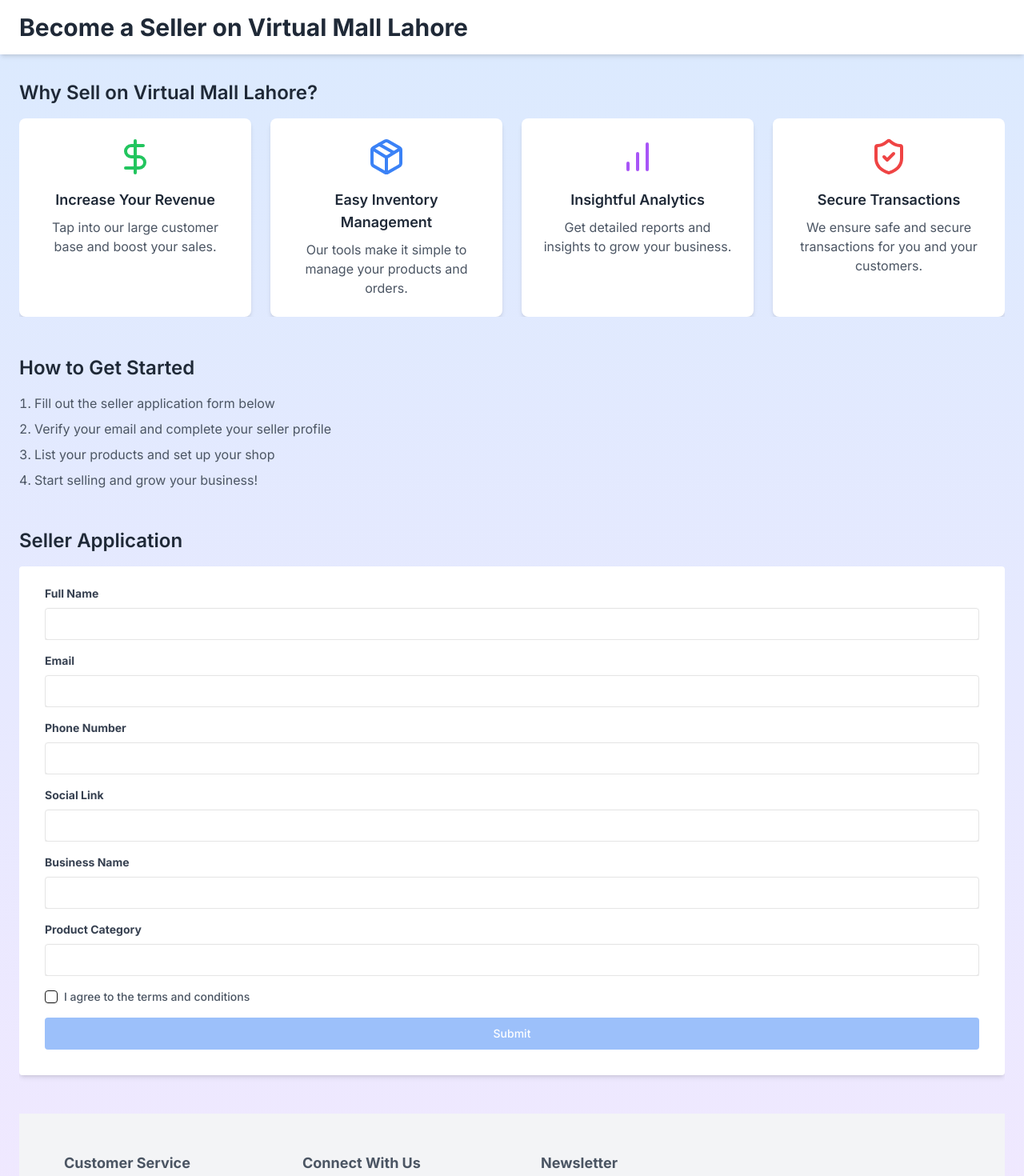
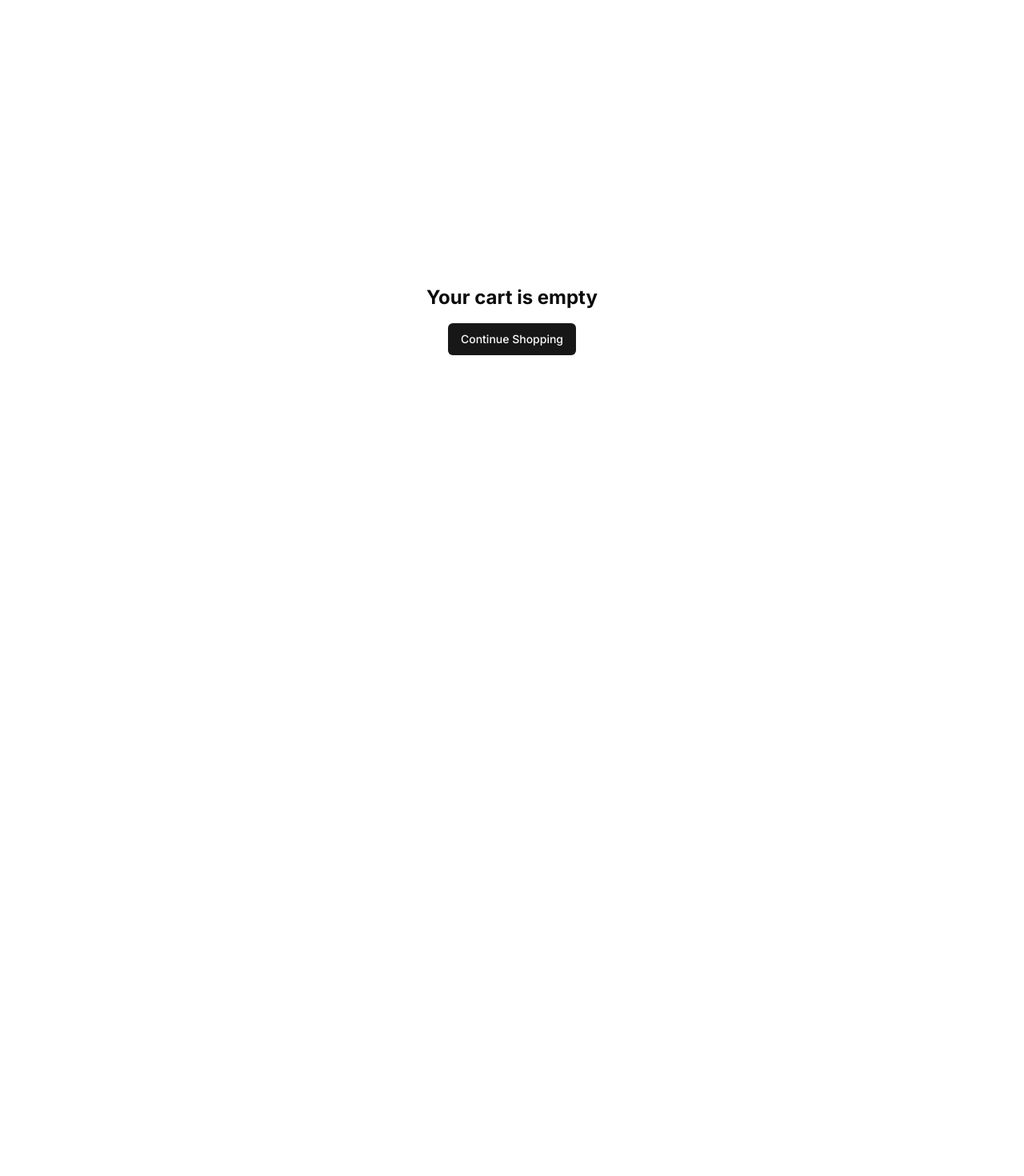
Before and after one commit to sanaa-sys/virtual-mall, a Next.js app: page /sellerPage in a window 1280 px wide. Shown: the top 1470 px of the page at 80% size. After the commit the page ends 800 px from the top, so only its background shows below. Built offline with nearby package versions, Linux system fonts and the light colour scheme.

Commit message:
confirmation mail

```diff
--- a/app/payment/page.js
+++ b/app/payment/page.js
@@ -1,3 +1,4 @@
+
 "use client";
 
 import { useState } from "react";
@@ -30,17 +31,24 @@ export default function PaymentPage() {
 
   // Function to send order confirmation email
   const sendOrderConfirmationEmail = (emailParams) => {
+    if (!emailParams.customer_email) {
+      console.error('No customer email provided.');
+      return;
+    }
+
     emailjs.send(
-      'service_cio6onz',  // Replace with your EmailJS service ID
+      'service_cio6onz', // Replace with your EmailJS service ID
       'template_t5k24tp', // Replace with your EmailJS template ID
       emailParams,        // Parameters to fill in the template
-      '1oDlFZNgaaQnAhytI'      // Replace with your EmailJS user ID
+      '1oDlFZNgaaQnAhytI' // Replace with your EmailJS user ID
     ).then((result) => {
       console.log('Email sent successfully:', result);
     }).catch((error) => {
       console.error('Error sending email:', error);
     });
   };
+
+
 
   const handleSubmit = async (event) => {
     event.preventDefault();
@@ -49,39 +57,38 @@ export default function PaymentPage() {
     // Generate a unique order ID
     const orderId = uuidv4();  // This will generate a unique ID for each order
 
-    if (paymentMethod === "card") {
-      alert("Payment confirmed");
+    // Check that userEmail is set
+    if (!userEmail) {
+      console.error("No user email set.");
+      setIsProcessing(false);
+      return;
+    }
 
-      // Simulate payment processing
-      await new Promise((resolve) => setTimeout(resolve, 2000));
+    const emailParams = {
+      customer_email: userEmail, // Ensure this has the buyer's correct email
+      order_id: orderId,         // Unique order ID
+      total_amount: "$104.99",   // Example total amount
+      payment_method: paymentMethod === "card" ? "Credit/Debit Card" : "Cash on Delivery",
+    };
 
-      // Prepare email data with the dynamic order ID
-      const emailParams = {
-        customer_email: userEmail, // Email of the user
-        order_id: orderId, // Unique order ID
-        total_amount: "$104.99", // Example total amount
-        payment_method: "Credit/Debit Card",
-      };
-
+    try {
       // Send confirmation email
       sendOrderConfirmationEmail(emailParams);
 
-      // Redirect to confirmation page
-      router.push("/home");
-    } else {
-      // Cash on Delivery, show affirmation modal
-      setShowAffirmation(true);
+      if (paymentMethod === "card") {
+        alert("Payment confirmed");
 
-      // Prepare email data for COD
-      const emailParams = {
-        customer_email: userEmail,
-        order_id: orderId, // Unique order ID
-        total_amount: "$104.99",
-        payment_method: "Cash on Delivery",
-      };
+        // Simulate payment processing
+        await new Promise((resolve) => setTimeout(resolve, 2000));
 
-      // Send confirmation email for COD
-      sendOrderConfirmationEmail(emailParams);
+        // Redirect to confirmation page
+        router.push("/home");
+      } else {
+        // Show affirmation modal for COD
+        setShowAffirmation(true);
+      }
+    } catch (error) {
+      console.error("Error processing payment:", error);
     }
 
     setIsProcessing(false);
--- a/app/sellerPage/page.jsx
+++ b/app/sellerPage/page.jsx
@@ -1,318 +1,195 @@
 "use client";
+import { useState } from "react";
+import { Minus, Plus, Trash2 } from "lucide-react";
+import { Button } from "@/components/ui/button";
+import { Input } from "@/components/ui/input";
+import { v4 as uuidv4 } from 'uuid';
+import NavBar from "@/components/ui/navbar";
+import {
+  Table,
+  TableBody,
+  TableCell,
+  TableHead,
+  TableHeader,
+  TableRow,
+} from "@/components/ui/table";
+import { useAppContext } from "../../context/AppContext";
+import Link from "next/link";
 import emailjs from "emailjs-com";
-import React, { useState } from "react";
-import { motion } from "framer-motion";
-import { DollarSign, Package, BarChart, ShieldCheck } from "lucide-react";
-import { Input } from "@/components/ui/input";
-import { Label } from "@/components/ui/label";
-import { Button } from "@/components/ui/button";
-import { Checkbox } from "@/components/ui/checkbox";
-import Footer from "@/components/Footer";
-import ThankYouPopup from "@/components/ThankYouPopup";
-import { useRouter } from "next/navigation";
-import { useAppContext } from "../../context/AppContext";
 
-const SellerPage = () => {
+export default function CartPage() {
+  const { cart, setCart } = useAppContext();
+  const [buyerEmail, setBuyerEmail] = useState(""); // Add buyer's email state
 
-  const router = useRouter();
-  const [showThankYou, setShowThankYou] = useState(false);
-  const [formData, setFormData] = useState({
-    fullName: "",
-    email: "",
-    phoneNumber: "",
-    businessName: "",
-    productCategory: "",
-    agreeTerms: false, // State for checkbox
-    socialLink: "", // Initial state for socialLink
-  });
-
-  const handleInputChange = (e) => {
-    const { name, value } = e.target;
-    setFormData((prevState) => ({
-      ...prevState,
-      [name]: value,
-    }));
+  const updateQuantity = (id, newQuantity) => {
+    if (newQuantity >= 0) {
+      setCart((items) =>
+        items.map((item) =>
+          item.id === id ? { ...item, quantity: newQuantity } : item
+        )
+      );
+    }
   };
 
-  const handleCheckboxChange = (checked) => {
-    setFormData((prevState) => ({
-      ...prevState,
-      agreeTerms: checked,
-    }));
+  const removeItem = (id) => {
+    setCart((items) => items.filter((item) => item.id !== id));
   };
 
-  const handleSubmit = (e) => {
-    e.preventDefault();
+  const subtotal = cart.reduce(
+    (sum, item) => sum + item.price * item.quantity,
+    0
+  );
+  const tax = subtotal * 0.1; // Assuming 10% tax
+  const total = subtotal + tax;
 
-    const templateParams = {
-      fullName: formData.fullName,
-      email: formData.email,
-      phoneNumber: formData.phoneNumber,
-      businessName: formData.businessName,
-      productCategory: formData.productCategory,
-      socialLink: formData.socialLink,
-    };
+  const handleProceedToCheckout = () => {
+    if (buyerEmail === "") {
+      alert("Please enter your email to proceed.");
+      return;
+    }
 
-    emailjs
-      .send(
-        "service_cio6onz",
-        "template_579m15j",
-        templateParams,
-        "1oDlFZNgaaQnAhytI"
-      )
-      .then((response) => {
-        console.log("Email sent successfully:", response);
-        setShowThankYou(true);
-      })
-      .catch((error) => {
-        console.error("Error sending email:", error);
-      });
+    const productList = cart.map(item => `${item.name} (Qty: ${item.quantity}) - $${(item.price * item.quantity).toFixed(2)}`).join("\n");
+
+    // Send confirmation email using EmailJS
+    emailjs.send(
+      "service_cio6onz", // Replace with your EmailJS service ID
+      "template_t5k24tp", // Replace with your EmailJS template ID
+      {
+        buyer_email: buyerEmail, // The buyer's email
+        order_id: "123456", // Example order ID (replace with actual ID if needed)
+        payment_method: "Credit Card", // Example payment method (replace with actual payment method if available)
+        order_total: total.toFixed(2), // Order total
+        product_list: productList, // List of products in the cart
+        from_name: "Virtual Mall", // Sender's name
+      },
+      "1oDlFZNgaaQnAhytI" // Replace with your EmailJS user ID
+    )
+    .then((result) => {
+      console.log("Email sent successfully!");
+    })
+    .catch((error) => {
+      console.log("Error sending email:", error);
+    });
   };
 
-  const handleClosePopup = () => {
-    setShowThankYou(false);
-    router.push("/home");
-  };
-
-  const benefits = [
-    {
-      icon: <DollarSign className="w-12 h-12 text-green-500" />,
-      title: "Increase Your Revenue",
-      description: "Tap into our large customer base and boost your sales.",
-    },
-    {
-      icon: <Package className="w-12 h-12 text-blue-500" />,
-      title: "Easy Inventory Management",
-      description:
-        "Our tools make it simple to manage your products and orders.",
-    },
-    {
-      icon: <BarChart className="w-12 h-12 text-purple-500" />,
-      title: "Insightful Analytics",
-      description: "Get detailed reports and insights to grow your business.",
-    },
-    {
-      icon: <ShieldCheck className="w-12 h-12 text-red-500" />,
-      title: "Secure Transactions",
-      description:
-        "We ensure safe and secure transactions for you and your customers.",
-    },
-  ];
+  if (cart.length === 0) {
+    return (
+      <div className="flex flex-col items-center justify-center h-screen">
+        <h1 className="text-2xl font-bold mb-4">Your cart is empty</h1>
+        <Link href="/productList" passHref>
+          <Button>Continue Shopping</Button>
+        </Link>
+      </div>
+    );
+  }
 
   return (
-    <div className="min-h-screen bg-gradient-to-b from-blue-100 to-purple-100">
-      <header className="bg-white shadow-md">
-        <div className="container mx-auto px-6 py-4">
-          <h1 className="text-3xl font-bold text-gray-800">
-            Become a Seller on Virtual Mall Lahore
-          </h1>
+    <div className="container mx-auto px-4 py-8">
+      <NavBar />
+      <h1 className="text-2xl font-bold mb-4">Your Cart</h1>
+      <div className="flex flex-col lg:flex-row gap-8">
+        <div className="lg:w-2/3">
+          <Table>
+            <TableHeader>
+              <TableRow>
+                <TableHead>Product</TableHead>
+                <TableHead>Price</TableHead>
+                <TableHead>Quantity</TableHead>
+                <TableHead>Total</TableHead>
+                <TableHead>Trash</TableHead>
+              </TableRow>
+            </TableHeader>
+            <TableBody>
+              {cart.map((item) => (
+                <TableRow key={item.id}>
+                  <TableCell>{item.name}</TableCell>
+                  <TableCell>${item.price.toFixed(2)}</TableCell>
+                  <TableCell>
+                    <div className="flex items-center space-x-2">
+                      <Button
+                        variant="outline"
+                        size="icon"
+                        onClick={() =>
+                          updateQuantity(item.id, item.quantity - 1)
+                        }
+                      >
+                        <Minus className="h-4 w-4" />
+                      </Button>
+                      <Input
+                        type="number"
+                        value={item.quantity}
+                        onChange={(e) =>
+                          updateQuantity(item.id, parseInt(e.target.value))
+                        }
+                        className="w-16 text-center"
+                      />
+                      <Button
+                        variant="outline"
+                        size="icon"
+                        onClick={() =>
+                          updateQuantity(item.id, item.quantity + 1)
+                        }
+                      >
+                        <Plus className="h-4 w-4" />
+                      </Button>
+                    </div>
+                  </TableCell>
+                  <TableCell>
+                    ${(item.price * item.quantity).toFixed(2)}
+                  </TableCell>
+                  <TableCell>
+                    <Button
+                      variant="ghost"
+                      size="icon"
+                      onClick={() => removeItem(item.id)}
+                    >
+                      <Trash2 className="h-4 w-4" />
+                    </Button>
+                  </TableCell>
+                </TableRow>
+              ))}
+            </TableBody>
+          </Table>
         </div>
-      </header>
+        <div className="lg:w-1/3">
+          <div className="bg-gray-100 p-6 rounded-lg">
+            <h2 className="text-xl font-semibold mb-4">Order Summary</h2>
+            <div className="flex justify-between mb-2">
+              <span>Subtotal</span>
+              <span>${subtotal.toFixed(2)}</span>
+            </div>
+            <div className="flex justify-between mb-2">
+              <span>Tax</span>
+              <span>${tax.toFixed(2)}</span>
+            </div>
+            <div className="flex justify-between font-semibold text-lg mt-4 pt-4 border-t">
+              <span>Total</span>
+              <span>${total.toFixed(2)}</span>
+            </div>
 
-      <main className="container mx-auto px-6 py-8">
-        <section className="mb-12">
-          <motion.h2
-            className="text-2xl font-semibold text-gray-800 mb-4"
-            initial={{ opacity: 0, y: -20 }}
-            animate={{ opacity: 1, y: 0 }}
-            transition={{ duration: 0.5 }}
-          >
-            Why Sell on Virtual Mall Lahore?
-          </motion.h2>
-          <div className="grid grid-cols-1 md:grid-cols-2 lg:grid-cols-4 gap-6">
-            {benefits.map((benefit, index) => (
-              <motion.div
-                key={index}
-                className="bg-white rounded-lg shadow-md p-6 flex flex-col items-center text-center"
-                initial={{ opacity: 0, y: 20 }}
-                animate={{ opacity: 1, y: 0 }}
-                transition={{ duration: 0.5, delay: index * 0.1 }}
-              >
-                <div className="mb-4">{benefit.icon}</div>
-                <h3 className="text-lg font-semibold text-gray-800 mb-2">
-                  {benefit.title}
-                </h3>
-                <p className="text-gray-600">{benefit.description}</p>
-              </motion.div>
-            ))}
-          </div>
-        </section>
-
-        <section className="mb-12">
-          <motion.h2
-            className="text-2xl font-semibold text-gray-800 mb-4"
-            initial={{ opacity: 0, y: -20 }}
-            animate={{ opacity: 1, y: 0 }}
-            transition={{ duration: 0.5 }}
-          >
-            How to Get Started
-          </motion.h2>
-          <motion.ol
-            className="list-decimal list-inside space-y-2 text-gray-600"
-            initial={{ opacity: 0 }}
-            animate={{ opacity: 1 }}
-            transition={{ duration: 0.5, delay: 0.2 }}
-          >
-            <li>Fill out the seller application form below</li>
-            <li>Verify your email and complete your seller profile</li>
-            <li>List your products and set up your shop</li>
-            <li>Start selling and grow your business!</li>
-          </motion.ol>
-        </section>
-
-        <section>
-          <motion.h2
-            className="text-2xl font-semibold text-gray-800 mb-4"
-            initial={{ opacity: 0, y: -20 }}
-            animate={{ opacity: 1, y: 0 }}
-            transition={{ duration: 0.5 }}
-          >
-            Seller Application
-          </motion.h2>
-          <motion.form
-            onSubmit={handleSubmit}
-            className="bg-white shadow-md rounded px-8 pt-6 pb-8 mb-4"
-            initial={{ opacity: 0 }}
-            animate={{ opacity: 1 }}
-            transition={{ duration: 0.5, delay: 0.2 }}
-          >
-            <div className="mb-4">
-              <Label
-                htmlFor="fullName"
-                className="block text-gray-700 text-sm font-bold mb-2"
-              >
-                Full Name
-              </Label>
-              <Input
-                type="text"
-                id="fullName"
-                name="fullName"
-                value={formData.fullName}
-                onChange={handleInputChange}
-                required
-                className="shadow appearance-none border rounded w-full py-2 px-3 text-gray-700 leading-tight focus:outline-none focus:shadow-outline"
-              />
-            </div>
-            <div className="mb-4">
-              <Label
-                htmlFor="email"
-                className="block text-gray-700 text-sm font-bold mb-2"
-              >
-                Email
-              </Label>
+            {/* Add an email input field for buyer */}
+            <div className="mt-4">
+              <label htmlFor="buyerEmail" className="block mb-2">
+                Enter your email:
+              </label>
               <Input
                 type="email"
-                id="email"
-                name="email"
-                value={formData.email}
-                onChange={handleInputChange}
+                id="buyerEmail"
+                value={buyerEmail}
+                onChange={(e) => setBuyerEmail(e.target.value)}
+                placeholder="Enter your email"
+                className="w-full"
                 required
-                className="shadow appearance-none border rounded w-full py-2 px-3 text-gray-700 leading-tight focus:outline-none focus:shadow-outline"
-              />
-            </div>
-            <div className="mb-4">
-              <Label
-                htmlFor="phoneNumber"
-                className="block text-gray-700 text-sm font-bold mb-2"
-              >
-                Phone Number
-              </Label>
-              <Input
-                type="tel"
-                id="phoneNumber"
-                name="phoneNumber"
-                value={formData.phoneNumber}
-                onChange={handleInputChange}
-                required
-                className="shadow appearance-none border rounded w-full py-2 px-3 text-gray-700 leading-tight focus:outline-none focus:shadow-outline"
-              />
-            </div>
-            <div className="mb-4">
-              <Label
-                htmlFor="socialLink"
-                className="block text-gray-700 text-sm font-bold mb-2"
-              >
-                Social Link
-              </Label>
-              <Input
-                type="url"
-                id="socialLink"
-                name="socialLink"
-                value={formData.socialLink}
-                onChange={handleInputChange}
-                className="shadow appearance-none border rounded w-full py-2 px-3 text-gray-700 leading-tight focus:outline-none focus:shadow-outline"
-              />
-            </div>
-            <div className="mb-4">
-              <Label
-                htmlFor="businessName"
-                className="block text-gray-700 text-sm font-bold mb-2"
-              >
-                Business Name
-              </Label>
-              <Input
-                type="text"
-                id="businessName"
-                name="businessName"
-                value={formData.businessName}
-                onChange={handleInputChange}
-                required
-                className="shadow appearance-none border rounded w-full py-2 px-3 text-gray-700 leading-tight focus:outline-none focus:shadow-outline"
-              />
-            </div>
-            <div className="mb-4">
-              <Label
-                htmlFor="productCategory"
-                className="block text-gray-700 text-sm font-bold mb-2"
-              >
-                Product Category
-              </Label>
-              <Input
-                type="text"
-                id="productCategory"
-                name="productCategory"
-                value={formData.productCategory}
-                onChange={handleInputChange}
-                required
-                className="shadow appearance-none border rounded w-full py-2 px-3 text-gray-700 leading-tight focus:outline-none focus:shadow-outline"
               />
             </div>
 
-            <div className="mb-4 flex items-center">
-              <Checkbox
-                checked={formData.agreeTerms} // Use checked for state management
-                onCheckedChange={handleCheckboxChange} // Use onCheckedChange to handle checkbox change
-                id="agreeTerms"
-              />
-              <Label
-                htmlFor="agreeTerms"
-                className="ml-2 text-sm text-gray-600"
-              >
-                I agree to the terms and conditions
-              </Label>
-            </div>
-
-            <Button
-              type="submit"
-              disabled={!formData.agreeTerms}
-              className="w-full bg-blue-500 text-white py-2 px-4 rounded"
-            >
-              Submit
+            {/* Proceed to checkout button */}
+            <Button className="w-full mt-6" onClick={handleProceedToCheckout}>
+              Proceed to Checkout
             </Button>
-          </motion.form>
-        </section>
-      </main>
-
-      {showThankYou && (
-        <ThankYouPopup
-          message="Thank you for applying to become a seller on Virtual Mall Lahore!"
-          onClose={handleClosePopup}
-        />
-      )}
-
-      <Footer />
+          </div>
+        </div>
+      </div>
     </div>
   );
-};
-
-export default SellerPage;
+}
--- a/context/AppContext.js
+++ b/context/AppContext.js
@@ -1,4 +1,3 @@
-// context/AppContext.js
 "use client";
 import React, { createContext, useContext, useState } from 'react';
 
@@ -7,7 +6,7 @@ const AppContext = createContext();
 
 // Create a provider component
 export const AppProvider = ({ children }) => {
-    const [userEmail, setUser] = useState(null);
+    const [userEmail, setUser] = useState(null); // You may want to set this after login
     const [category, setCategory] = useState(null);
     const [cart, setCart] = useState([]);
     const [wishlist, setWishlist] = useState([]);
```
Also changed, not shown: app/login/page.js (+10 -4 lines), app/cart/page.js (line endings or trailing spaces).
